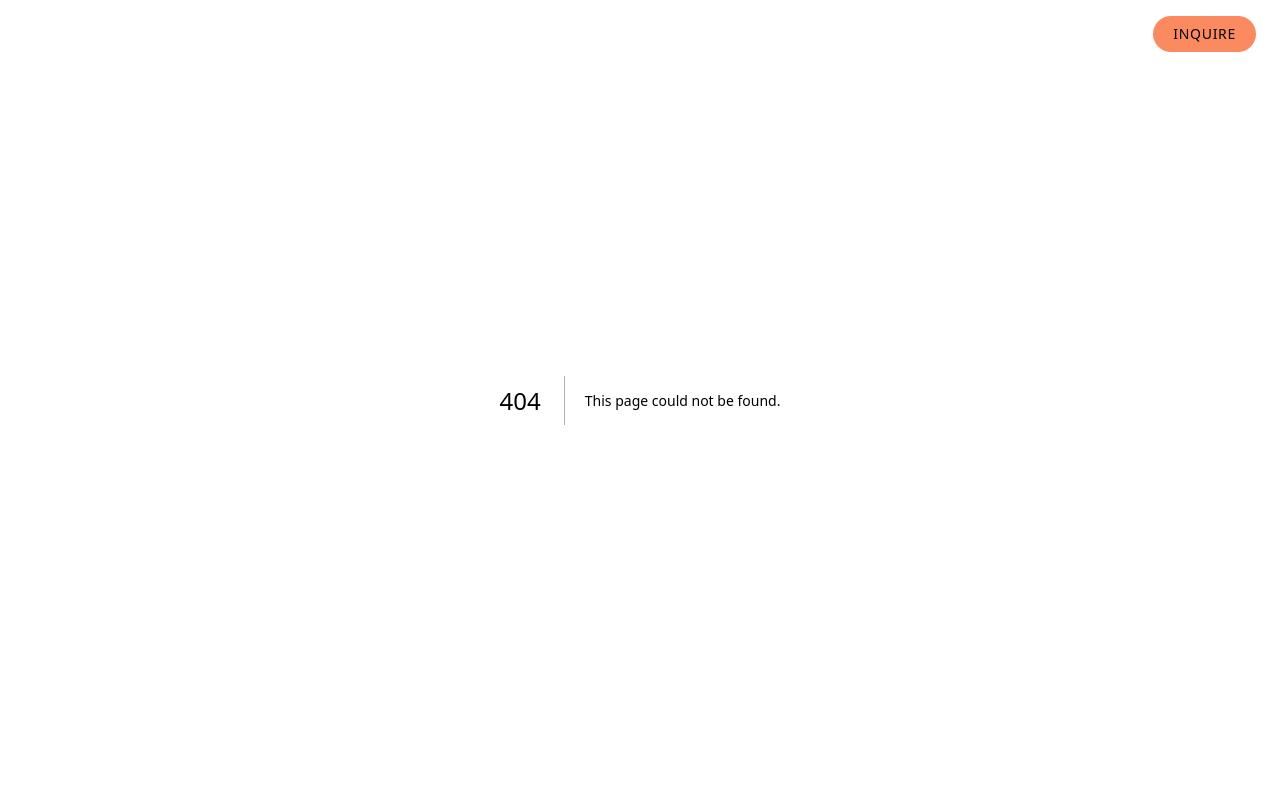
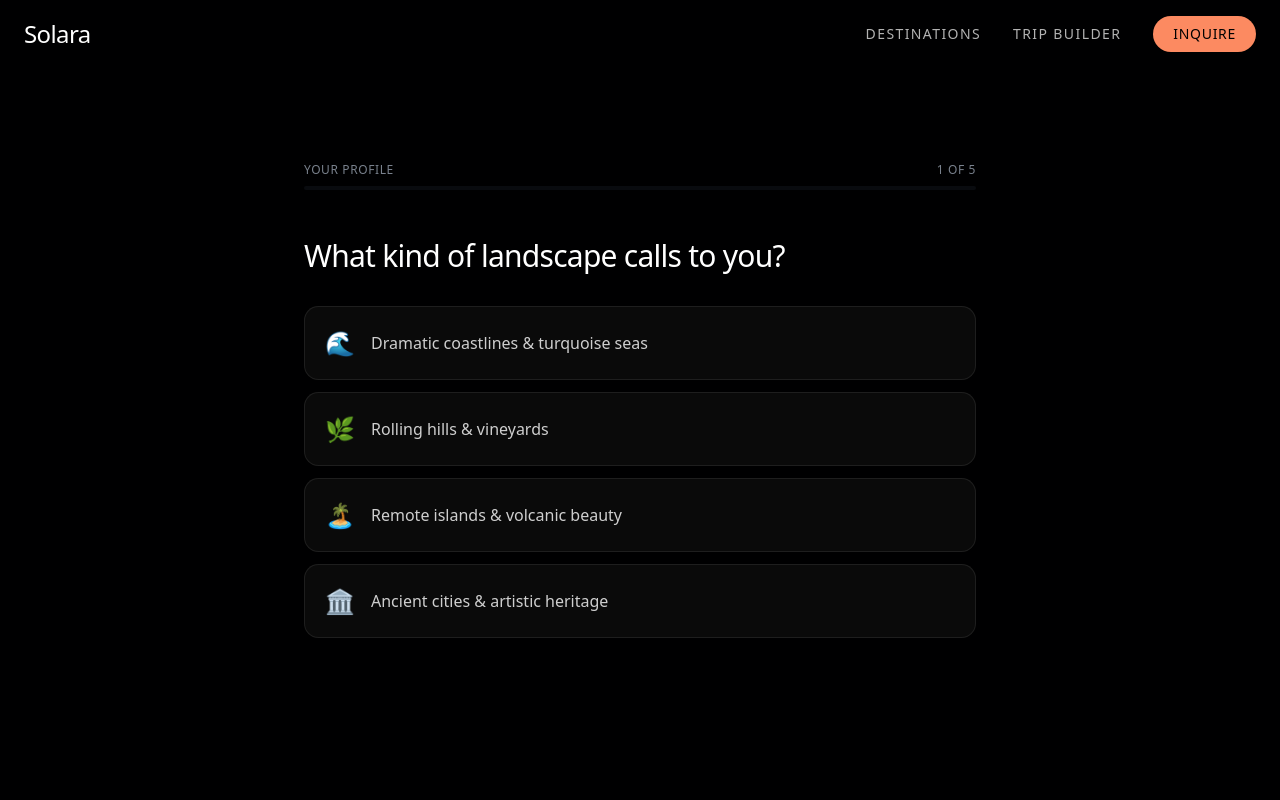
Before and after one commit to anas-khan-antimatter/mkt-solara-travel, a Next.js app in the folder solara-travel/: page /quiz in a window 1280 px wide. Before the commit this address had no page. Shown: the top 800 px of the page. Built offline with nearby package versions, Linux system fonts and the light colour scheme.

Commit message:
antimatter: checkpoint c-1790730355231-0ptsn

```diff
--- /dev/null
+++ b/solara-travel/src/app/quiz/page.tsx
@@ -0,0 +1,146 @@
+"use client";
+
+import { useState } from "react";
+import { quizQuestions, quizResults } from "@/data/quiz";
+import Link from "next/link";
+
+export default function QuizPage() {
+  const [step, setStep] = useState(0);
+  const [answers, setAnswers] = useState<Record<string, string>>({});
+  const [result, setResult] = useState<string | null>(null);
+
+  const totalQuestions = quizQuestions.length;
+  const currentQuestion = quizQuestions[step];
+
+  const handleSelect = (value: string) => {
+    const newAnswers = { ...answers, [currentQuestion.id]: value };
+    setAnswers(newAnswers);
+
+    if (step < totalQuestions - 1) {
+      setStep(step + 1);
+    } else {
+      // Determine result based on answers
+      determineResult(newAnswers);
+    }
+  };
+
+  const determineResult = (ans: Record<string, string>) => {
+    const values = Object.values(ans);
+    if (values.includes("coastal") || values.includes("seamless")) {
+      setResult("amalfi-coast-5-days");
+    } else if (values.includes("island") || values.includes("romance")) {
+      setResult("santorini-4-days");
+    } else if (values.includes("transformative") || values.includes("peace")) {
+      setResult("bali-wellness-7-days");
+    } else if (values.includes("countryside") || values.includes("cooking")) {
+      setResult("tuscan-countryside");
+    } else if (values.includes("overwater") || values.includes("peace")) {
+      setResult("maldives");
+    } else if (values.includes("culture") || values.includes("heritage")) {
+      setResult("tuscan-countryside");
+    } else {
+      setResult("amalfi-coast-5-days");
+    }
+  };
+
+  const handleRestart = () => {
+    setStep(0);
+    setAnswers({});
+    setResult(null);
+  };
+
+  const matchedResult = quizResults.find((r) => r.slug === result);
+  const progress = ((step) / totalQuestions) * 100;
+
+  // Result screen
+  if (result && matchedResult) {
+    return (
+      <section className="min-h-screen flex items-center justify-center px-6 py-24">
+        <div className="max-w-2xl mx-auto text-center">
+          <div className="relative w-full h-[300px] md:h-[400px] rounded-2xl overflow-hidden mb-8">
+            <img
+              src={matchedResult.image}
+              alt={matchedResult.title}
+              className="absolute inset-0 w-full h-full object-cover"
+            />
+            <div className="absolute inset-0 bg-gradient-to-t from-black/70 via-black/20 to-transparent" />
+          </div>
+          <p className="text-sm uppercase tracking-[0.3em] text-primary mb-3">
+            Your Perfect Journey
+          </p>
+          <h2 className="text-3xl md:text-4xl font-heading tracking-tight text-gradient mb-4">
+            {matchedResult.title}
+          </h2>
+          <p className="text-lg text-white/70 mb-8 leading-relaxed">
+            {matchedResult.description}
+          </p>
+          <div className="flex flex-col sm:flex-row gap-4 justify-center">
+            <Link
+              href={`/itineraries/${matchedResult.slug}`}
+              className="bg-primary text-primary-foreground px-8 py-3 rounded-full text-sm uppercase tracking-wider font-medium hover:opacity-90 transition-all"
+            >
+              View Itinerary
+            </Link>
+            <Link
+              href="/inquire"
+              className="border border-white/20 text-white px-8 py-3 rounded-full text-sm uppercase tracking-wider font-medium hover:bg-white/10 transition-all"
+            >
+              Inquire Now
+            </Link>
+            <button
+              onClick={handleRestart}
+              className="text-sm text-muted-foreground hover:text-white transition-colors"
+            >
+              Retake Quiz
+            </button>
+          </div>
+        </div>
+      </section>
+    );
+  }
+
+  return (
+    <section className="min-h-screen flex items-center justify-center px-6 py-24">
+      <div className="max-w-2xl mx-auto w-full">
+        {/* Progress */}
+        <div className="mb-12">
+          <div className="flex justify-between text-xs text-muted-foreground mb-2 uppercase tracking-wider">
+            <span>Your Profile</span>
+            <span>
+              {step + 1} of {totalQuestions}
+            </span>
+          </div>
+          <div className="w-full h-1 bg-secondary rounded-full overflow-hidden">
+            <div
+              className="h-full bg-primary rounded-full transition-all duration-500"
+              style={{ width: `${progress}%` }}
+            />
+          </div>
+        </div>
+
+        {/* Question */}
+        <div key={step} className="animate-reveal">
+          <h2 className="text-2xl md:text-3xl font-heading tracking-tight text-white mb-8">
+            {currentQuestion.question}
+          </h2>
+          <div className="space-y-3">
+            {currentQuestion.options.map((option) => (
+              <button
+                key={option.value}
+                onClick={() => handleSelect(option.value)}
+                className="w-full text-left glass rounded-2xl p-4 md:p-5 hover:bg-white/10 transition-all group cursor-pointer"
+              >
+                <div className="flex items-center gap-4">
+                  <span className="text-2xl">{option.emoji}</span>
+                  <span className="text-white/80 group-hover:text-white transition-colors">
+                    {option.label}
+                  </span>
+                </div>
+              </button>
+            ))}
+          </div>
+        </div>
+      </div>
+    </section>
+  );
+}
```
